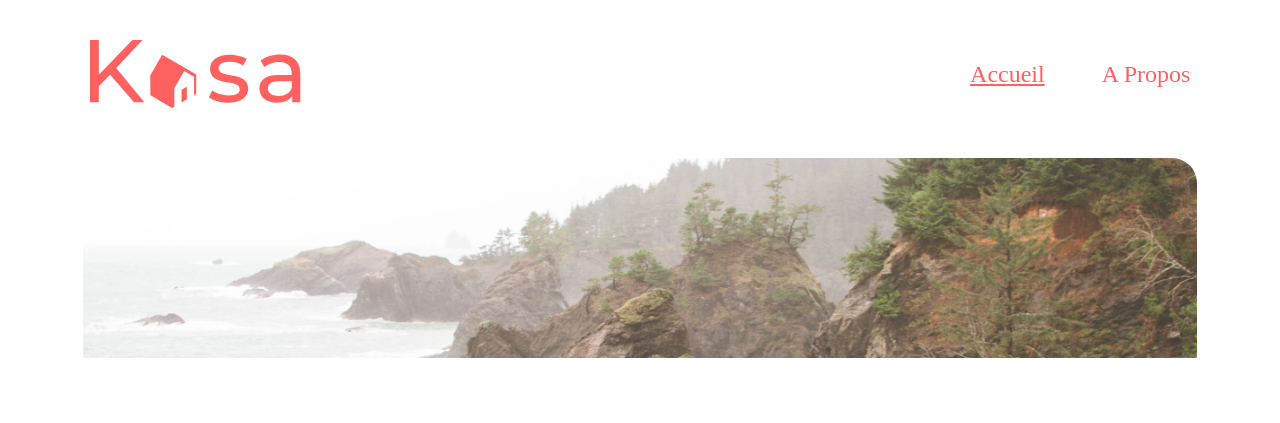
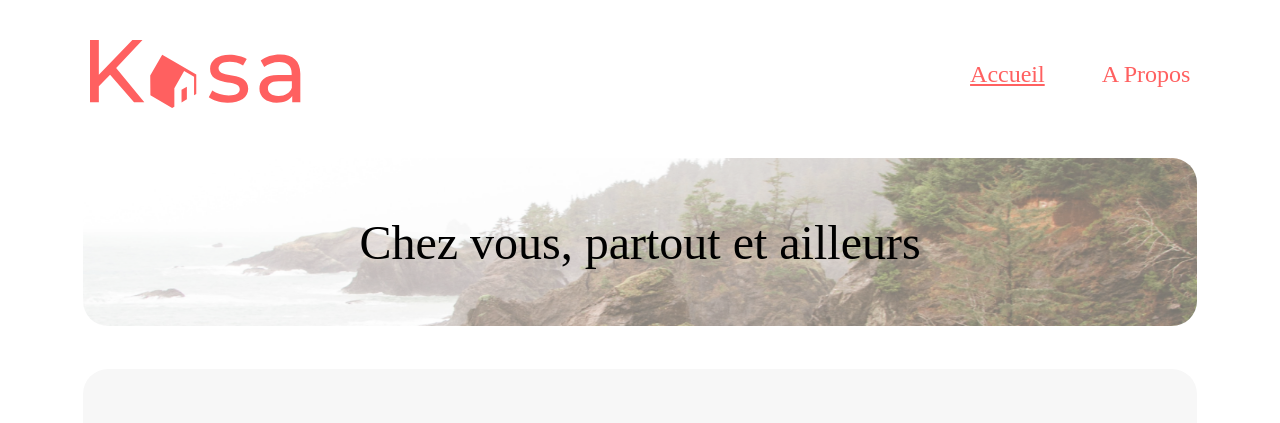
Before and after one commit to denisk13005/KirmannDenis_P11_18032021, a React (Create React App) app: page / in a window 1280 px wide. Shown: the top 423 px of the page. Built offline with nearby package versions, Linux system fonts and the light colour scheme.

Commit message:
debug banner home

```diff
--- /dev/null
+++ b/src/components/Lightbox.jsx
@@ -0,0 +1,12 @@
+import React from 'react'
+import '../styles/components/lightbox.scss'
+
+const Lightbox = ({ accommodation }) => {
+  return (
+    <div className="lightbox__container">
+      <img src={accommodation.cover} alt="" />
+    </div>
+  )
+}
+
+export default Lightbox
--- a/src/pages/Accommodation.jsx
+++ b/src/pages/Accommodation.jsx
@@ -1,6 +1,8 @@
 import React, { useEffect, useState } from 'react'
+import AboutContainer from '../components/AboutContainer'
 import Footer from '../components/Footer'
 import Header from '../components/Header'
+import Lightbox from '../components/Lightbox'
 import '../styles/pages/accommodation.scss'
 
 const Accommodation = () => {
@@ -22,8 +24,9 @@ const Accommodation = () => {
   return (
     <div>
       <Header />
-      <div className="lightbox__container">t</div>
-      <Footer />
+      <Lightbox accommodation={accommodation} />
+
+      {/* <Footer /> */}
     </div>
   )
 }
--- a/src/pages/Home.jsx
+++ b/src/pages/Home.jsx
@@ -2,7 +2,6 @@ import React, { useEffect, useState } from 'react'
 import AccommodationCard from '../components/AccommodationCard'
 import Footer from '../components/Footer'
 import Header from '../components/Header'
-import imageBanner from '../assets/backgroundHome.png'
 import '../styles/pages/home.scss'
 const Home = () => {
   const [accommodations, setAccommodations] = useState([])
@@ -16,7 +15,8 @@ const Home = () => {
     <div>
       <Header />
       <div className="homeBanner">
-        <img src={imageBanner} alt="" />
+        <div className="img__container"></div>
+        <p>Chez vous, partout et ailleurs</p>
       </div>
       <div className="homeContainer">
         {accommodations.map((accommodation, index) => (
--- /dev/null
+++ b/src/styles/components/lightbox.scss
@@ -0,0 +1,15 @@
+@import '../settings.scss';
+.lightbox__container {
+  width: 87%;
+  height: 415px;
+  margin: auto;
+  border-radius: 25px;
+  margin-top: 26px;
+  overflow: hidden;
+  img {
+    width: 100%;
+    height: 100%;
+    object-fit: cover;
+    object-position: left center;
+  }
+}
--- a/src/styles/pages/accommodation.scss
+++ b/src/styles/pages/accommodation.scss
@@ -1,10 +1 @@
 @import '../settings.scss';
-
-.lightbox__container {
-  width: 87%;
-  height: 415px;
-  margin: auto;
-  border-radius: 25px;
-  margin-top: 26px;
-  border: $border1;
-}
--- a/src/styles/pages/home.scss
+++ b/src/styles/pages/home.scss
@@ -1,16 +1,45 @@
 @import '../settings';
 body {
   font-size: 48px;
+
   .homeBanner {
     width: 87%;
-    height: 223px;
+    height: 21vh;
     margin: auto;
     overflow: hidden;
     border-radius: 25px;
     margin-top: 50px;
     margin-bottom: 43px;
-    img {
+    position: relative;
+
+    .img__container {
       width: 100%;
+      height: 100%;
+      background: black;
+      opacity: 0.7;
+      background-image: url('../../assets/backgroundHome.png');
+      background-size: 100% 100%;
+      background-position: 40% center;
+      @media screen and (max-width: 840px) {
+        background-size: 180% 180%;
+        background-position: 50% bottom;
+      }
+    }
+    p {
+      position: absolute;
+      top: 50%;
+      left: 50%;
+      transform: translate(-50%, -50%);
+      width: max-content;
+      text-align: center;
+      margin: 0;
+      font-size: 48px;
+      @media screen and (max-width: 840px) {
+        font-size: 24px;
+        width: 100%;
+        margin-left: 16px;
+        text-align: left;
+      }
     }
   }
   .homeContainer {
```
